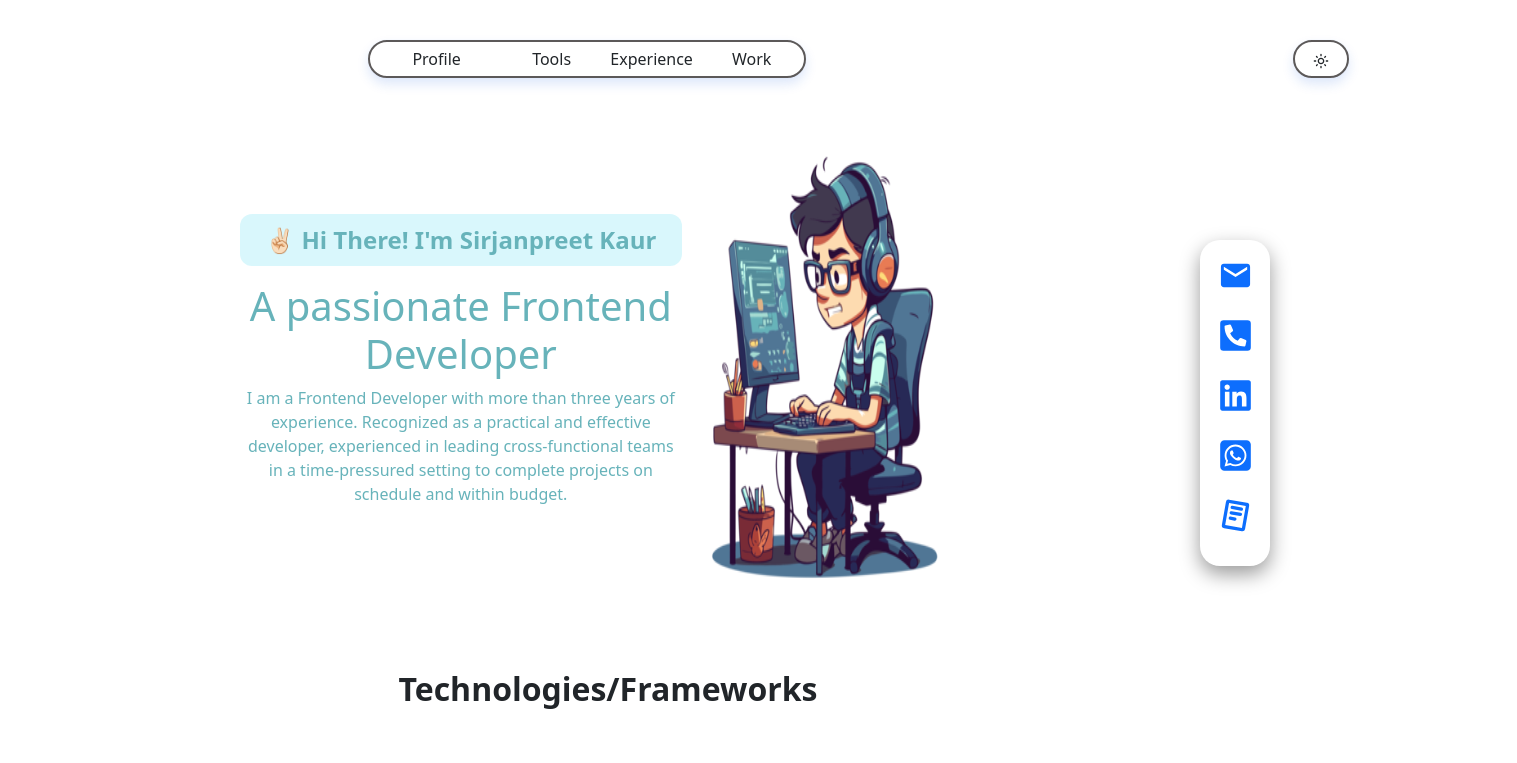
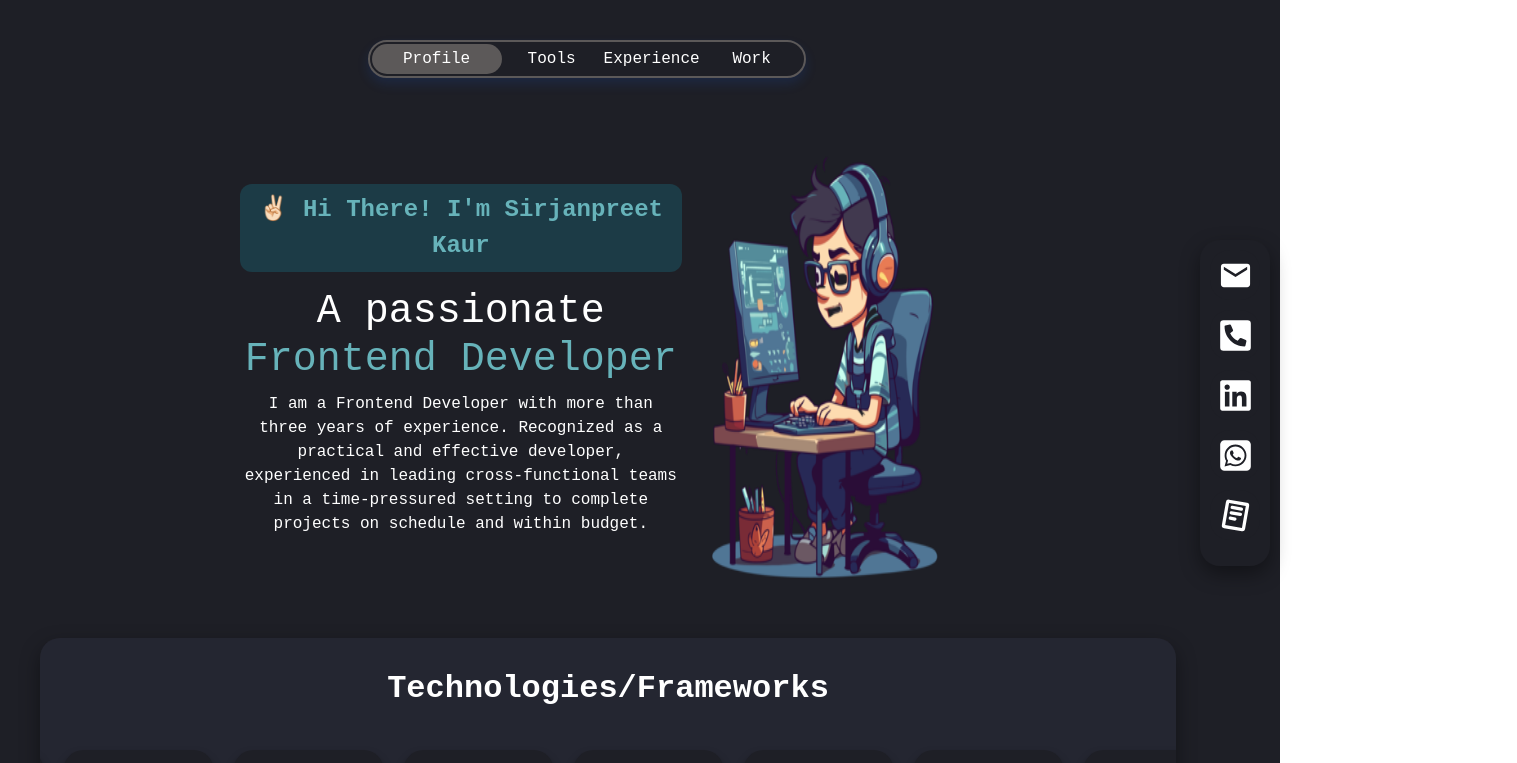
Before and after one commit to Sirjanpreetkaur/my-portfolio, a React (Create React App) app: page / in a window 1280 px wide. Shown: the top 763 px of the page, 1517 px wide, since content can reach past the window. Built offline with nearby package versions, Linux system fonts and the light colour scheme.

Commit message:
theme added and css added

```diff
--- a/src/App.css
+++ b/src/App.css
@@ -1,5 +1,36 @@
+.black_theme {
+  --background-primary: #1e1f26;
+  --background-secondary: #262834d1;
+  --background-teritory: #5c5959;
+  --color-primary: #fff;
+  --shadow-color-primary: #0006;
+}
+.white_theme {
+  --background-primary: #fff;
+  --background-secondary: #afafaf33;
+  --background-teritory: #9494944a;
+  --color-primary: #000;
+  --shadow-color-primary: #0006;
+}
+.color_div {
+  background: radial-gradient(circle, blue, var(--background-primary));
+  border: none;
+  border-radius: 50%;
+  box-shadow: 3px 0 347px blue;
+  height: 200px;
+  opacity: .5;
+  width: 200px;
+}
 .App {
+  background-color: var(--background-primary);
+  color: #fff;
+  font-family: Courier New, Courier, monospace;
+  min-height: 100vh;
   text-align: center;
+  overflow: hidden;
+}
+:not(svg):not(svg *) {
+  color: var(--color-primary);
 }
 
 .App-logo {
@@ -32,6 +63,7 @@
   from {
     transform: rotate(0deg);
   }
+
   to {
     transform: rotate(360deg);
   }
--- a/src/components/skills.js
+++ b/src/components/skills.js
@@ -12,7 +12,7 @@ import { SiGit } from "react-icons/si";
 import { SiWebpack } from "react-icons/si";
 import { FaArrowAltCircleUp, FaArrowAltCircleDown } from "react-icons/fa";
 
-const Skills = () => {
+const Skills = ({ theme }) => {
     const [staticSkill, setStaticSkill] = useState(false);
     const toggleSkill = () => {
         setStaticSkill(!staticSkill);
```
